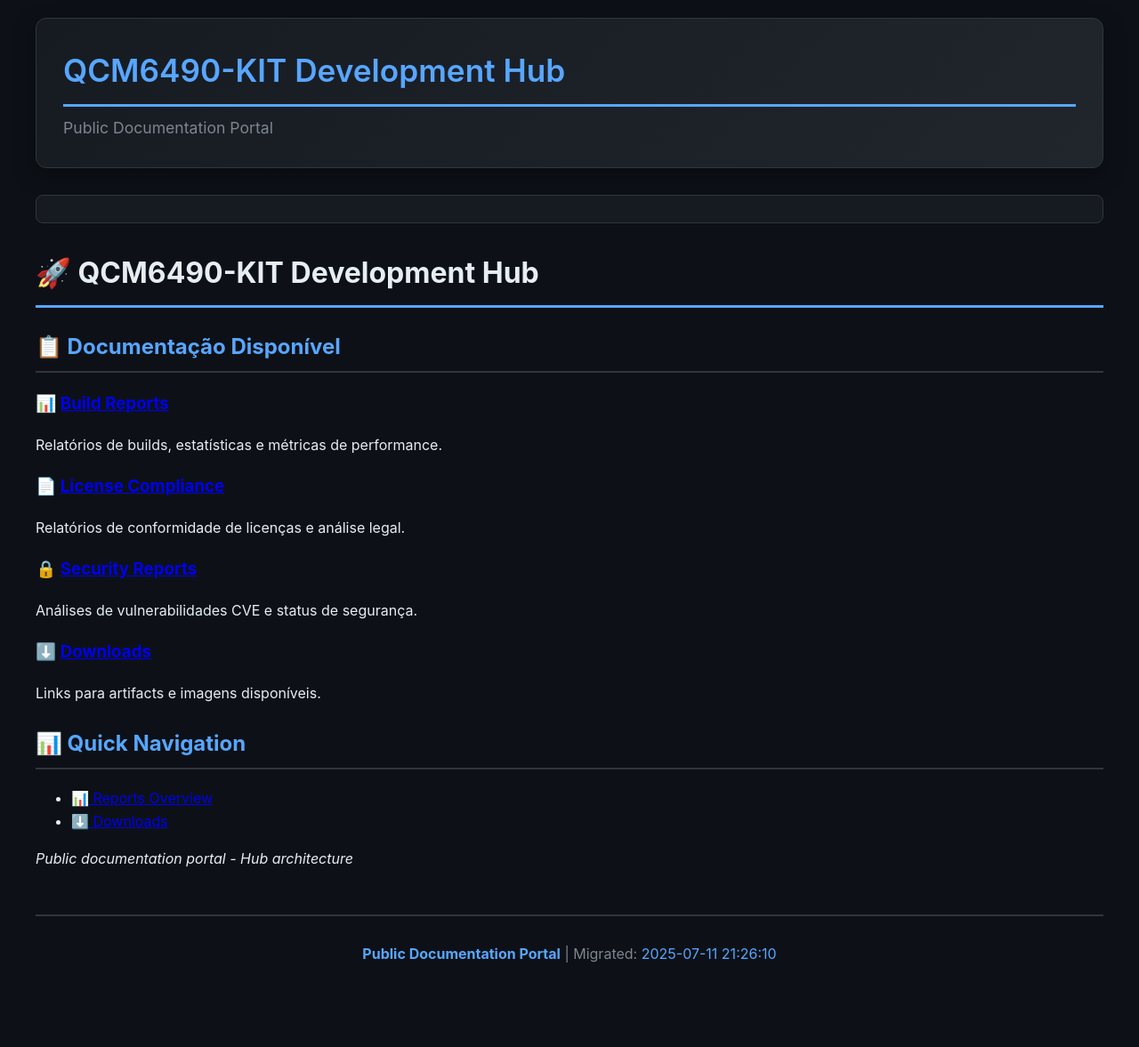
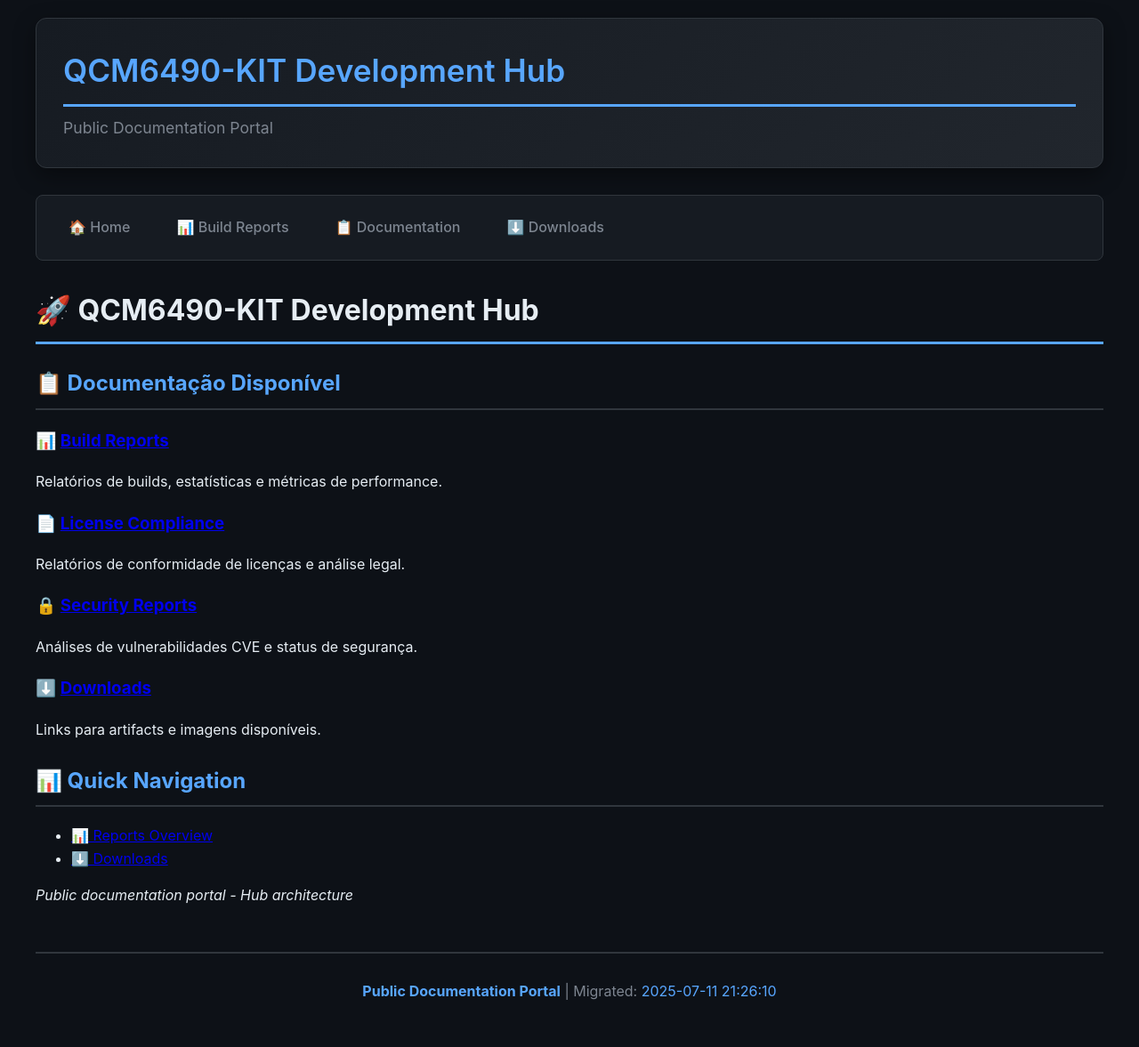
Before and after one commit to yocto-machines/prj-QCM6490-KIT-PUB, a Jekyll site: the page built from docs/index.md, in a window 1280 px wide. Shown: the whole page at 89% size. Built offline with Jekyll 4.4.1, drawn with Linux system fonts in a browser that asks for light colours; before the commit the page ends 1136 px from its top, so only the background shows below that; part of the change alters nothing that is shown.

Commit message:
🔧 Add navigation configuration to _config.yml

```diff
--- a/docs/_config.yml
+++ b/docs/_config.yml
@@ -3,7 +3,14 @@ description: "Public Documentation Portal"
 baseurl: "/prj-QCM6490-KIT-PUB"
 url: "https://yocto-machines.github.io"
 markdown: kramdown
-theme: minima
-plugins:
-  - jekyll-feed
-  - jekyll-sitemap
+
+# Navegação
+navigation:
+  - title: "🏠 Home"
+    url: "/prj-QCM6490-KIT-PUB/docs/"
+  - title: "📊 Build Reports"
+    url: "/prj-QCM6490-KIT-PUB/reports/"
+  - title: "📋 Documentation"
+    url: "/prj-QCM6490-KIT-PUB/reports/"
+  - title: "⬇️ Downloads"
+    url: "/prj-QCM6490-KIT-PUB/downloads/"
```
